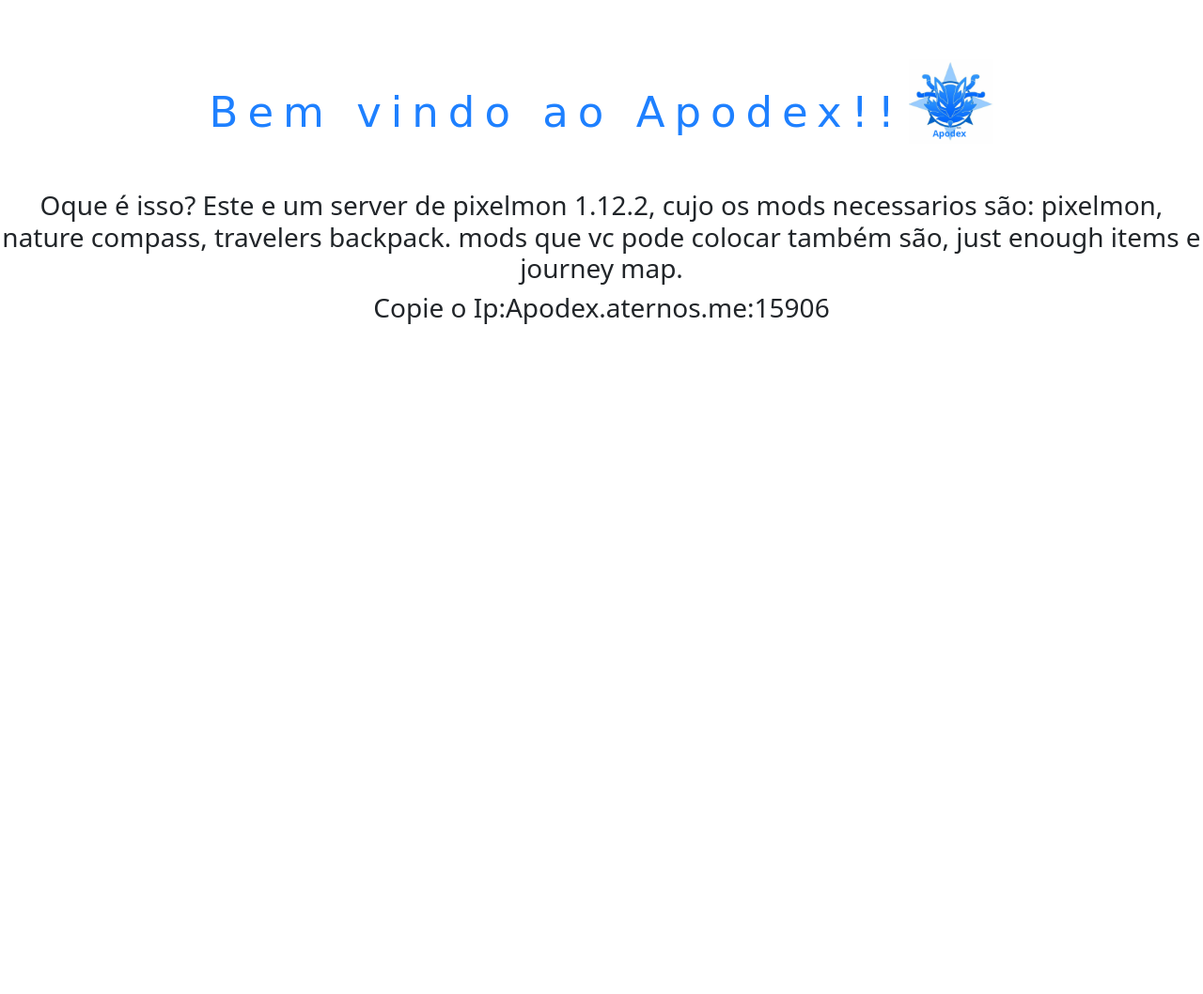
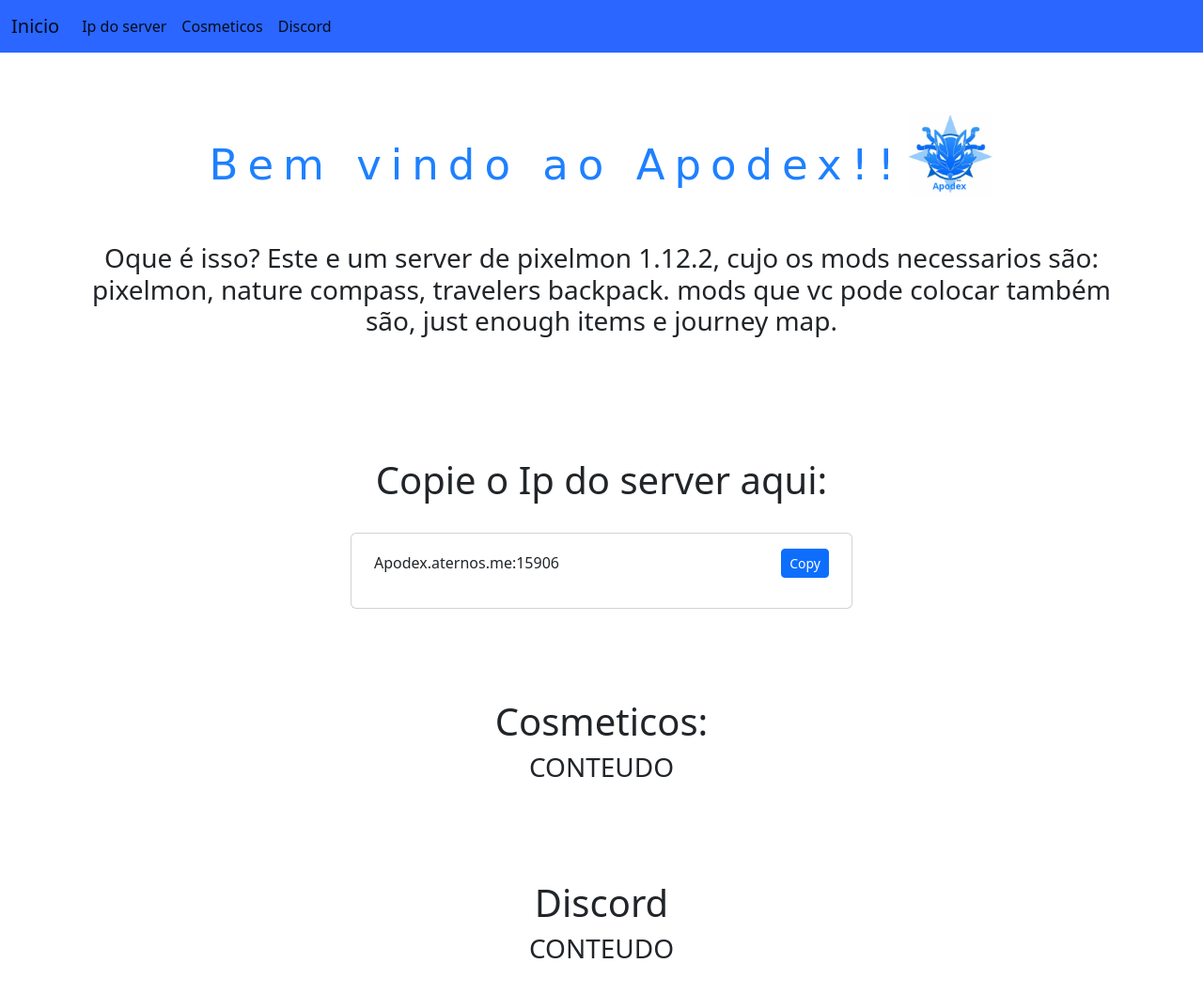
Before and after one commit to Migmine1k/Apodex-Pixelmon, a plain HTML site: page index.html in a window 1280 px wide. Shown: the whole page at 94% size. Before the commit the page ends 800 px from the top, so only its background shows below. Drawn offline with nearby package versions, Linux system fonts and the light colour scheme.

Commit message:
Add files via upload

```diff
--- a/index.html
+++ b/index.html
@@ -1,22 +1,102 @@
 <!doctype html>
 <html lang="en">
+
 <head>
     <meta charset="utf-8">
+    <script src="https://cdnjs.cloudflare.com/ajax/libs/jquery/3.2.1/jquery.min.js"></script>
     <meta name="viewport" content="width=device-width, initial-scale=1">
     <title>Apodex pixelmon</title>
-    <link href="https://cdn.jsdelivr.net/npm/bootstrap@5.2.3/dist/css/bootstrap.min.css" rel="stylesheet" integrity="sha384-rbsA2VBKQhggwzxH7pPCaAqO46MgnOM80zW1RWuH61DGLwZJEdK2Kadq2F9CUG65" crossorigin="anonymous">
+    <link href="https://cdn.jsdelivr.net/npm/bootstrap@5.2.3/dist/css/bootstrap.min.css" rel="stylesheet"
+        integrity="sha384-rbsA2VBKQhggwzxH7pPCaAqO46MgnOM80zW1RWuH61DGLwZJEdK2Kadq2F9CUG65" crossorigin="anonymous">
     <link rel="stylesheet" href="style.css">
 </head>
+
 <body>
+    <nav class="navbar navbar-expand-lg" style="background-color: rgb(42, 102, 255);">
+        <div class="container-fluid">
+            <a class="navbar-brand" href="#">Inicio</a>
+            <button class="navbar-toggler" type="button" data-bs-toggle="collapse" data-bs-target="#navbarNav"
+                aria-controls="navbarNav" aria-expanded="false" aria-label="Toggle navigation">
+                <span class="navbar-toggler-icon"></span>
+            </button>
+            <div class="collapse navbar-collapse" id="navbarNav">
+                <ul class="navbar-nav">
+                    <li class="nav-item">
+                        <a class="nav-link active" aria-current="page" href="#ip">Ip do server</a>
+                    </li>
+                    <li class="nav-item">
+                        <a class="nav-link active" href="#cosmeticos">Cosmeticos</a>
+                    </li>
+                    <li class="nav-item">
+                        <a class="nav-link active" href="#discord">Discord</a>
+                    </li>
+                    <li class="nav-item">
+                    </li>
+                </ul>
+            </div>
+        </div>
+    </nav>
+    <div class="container">
         <center>
             <h1 class="header">Bem vindo ao Apodex!!<sup>
                     <img src="Apodex.png">
                 </sup>
             </h1>
             <br>
-        <h3>Oque é isso? Este e um server de pixelmon 1.12.2, cujo os mods necessarios são: pixelmon, nature compass, travelers backpack. mods que vc pode colocar também são, just enough items e journey map.</h3>
-    <h3>Copie o Ip:Apodex.aternos.me:15906</h3>
+            <h3>Oque é isso? Este e um server de pixelmon 1.12.2, cujo os mods necessarios são: pixelmon, nature
+                compass, travelers backpack. mods que vc pode colocar também são, just enough items e journey map.</h3>
+            <br>
+            <br>
+            <br>
+            <div class="container mt-5">
+                <div id="ip">
+                    <h1>Copie o Ip do server aqui:</h1>
+                  <br>
+                    <div class="row d-flex justify-content-center">
+                        <div class="col-md-6">
+                            <div class="card p-3 px-4">
+                                <div class="d-flex justify-content-between align-items-center mb-3">
+                                    <span class="text-line me-2">Apodex.aternos.me:15906</span>
+                                    <button onclick="copy('Apodex.aternos.me:15906','#copy_button_1')"
+                                        id="copy_button_1" class="btn btn-sm btn-primary copy-button">Copy</button>
+                                </div>
+                            </div>
+                        </div>
+                    </div>
+                </div>
+            </div>
+           <br>
+           <br>
+           <br>
+           <br>
+           <div id="cosmeticos">
+                <h1>
+                    Cosmeticos:
+                </h1>
+                <h3>CONTEUDO</h3>
+            </div>
+<br>
+<br>
+<br>
+<br>
+            <div id="discord">
+                <h1>
+                    Discord
+                </h1>
+                <h3>CONTEUDO</h3>
+            </div>
+            <br>
+            <br>
+            <br>
+            <br>
+
+
         </center>
-    <script src="https://cdn.jsdelivr.net/npm/bootstrap@5.2.3/dist/js/bootstrap.bundle.min.js" integrity="sha384-kenU1KFdBIe4zVF0s0G1M5b4hcpxyD9F7jL+jjXkk+Q2h455rYXK/7HAuoJl+0I4" crossorigin="anonymous"></script>
+    </div>
+
+    <script src="https://cdn.jsdelivr.net/npm/bootstrap@5.2.3/dist/js/bootstrap.bundle.min.js"
+        integrity="sha384-kenU1KFdBIe4zVF0s0G1M5b4hcpxyD9F7jL+jjXkk+Q2h455rYXK/7HAuoJl+0I4"
+        crossorigin="anonymous"></script>
 </body>
+
 </html>
```
Also changed, not shown: main.js (added, +13 -0 lines), style.css (line endings or trailing spaces). Lines whose indentation alone changed are shown as unchanged.
